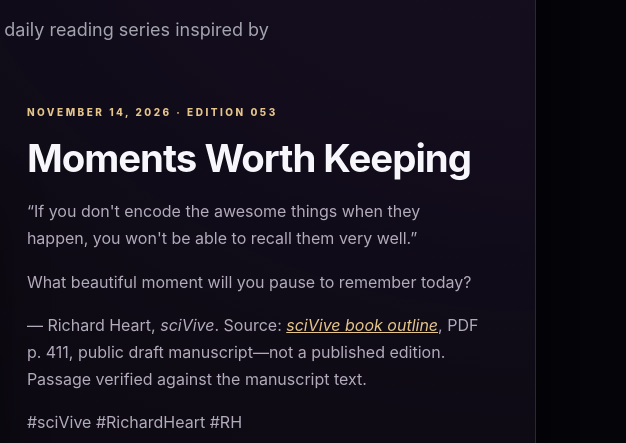
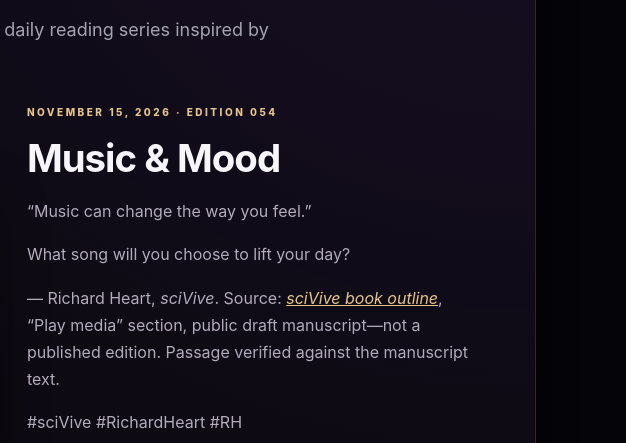
Before and after one commit to walljack1069/RHstandsforRichardHeart, a plain HTML site: page index.html in a window 1280 px wide. Shown: the part 3781-4224 px from the top of the page, 654-1280 px from the left. Drawn offline with Linux system fonts and the light colour scheme.

Commit message:
Publish approved sciVive Daily 054 — Music & Mood

```diff
--- a/index.html
+++ b/index.html
@@ -103,19 +103,19 @@
       <h2 id="scivive-heading">sciVive <span>Daily.</span></h2>
       <p class="scivive-intro">A moment to pause. An idea to put into practice. Explore our daily reading series inspired by Richard Heart’s sciVive.</p>
       <div class="scivive-layout">
-        <a class="scivive-art" href="scivive-daily-053.png" target="_blank" rel="noopener noreferrer" aria-label="Open sciVive Daily edition 053 at full size">
-          <img src="scivive-daily-053.png" width="1254" height="1254" loading="lazy" alt="sciVive Daily 053. If you don't encode the awesome things when they happen, you won't be able to recall them very well. A purple-cloaked traveler recording a memory in his journal beside golden waterfalls.">
+        <a class="scivive-art" href="scivive-daily-054.png" target="_blank" rel="noopener noreferrer" aria-label="Open sciVive Daily edition 054 at full size">
+          <img src="scivive-daily-054.png" width="1254" height="1254" loading="lazy" alt="sciVive Daily 054. Music can change the way you feel. A woman enjoying music through black-and-gold headphones beside a turntable in a purple-and-gold music room.">
         </a>
         <div class="scivive-copy">
-          <div class="scivive-label">NOVEMBER 14, 2026 · EDITION 053</div>
-          <h3>Moments Worth Keeping</h3>
-          <p>“If you don't encode the awesome things when they happen, you won't be able to recall them very well.”</p>
-          <p>What beautiful moment will you pause to remember today?</p>
-          <p>— Richard Heart, <em>sciVive</em>. Source: <a href="https://ia600800.us.archive.org/30/items/SciViveBookOutline_201802/sciVive%20book%20outline.pdf#page=411" target="_blank" rel="noopener noreferrer" style="color:#e6c58b;text-decoration:underline"><em>sciVive book outline</em></a>, PDF p. 411, public draft manuscript—not a published edition. Passage verified against the manuscript text.</p>
+          <div class="scivive-label">NOVEMBER 15, 2026 · EDITION 054</div>
+          <h3>Music &amp; Mood</h3>
+          <p>“Music can change the way you feel.”</p>
+          <p>What song will you choose to lift your day?</p>
+          <p>— Richard Heart, <em>sciVive</em>. Source: <a href="https://ia600800.us.archive.org/30/items/SciViveBookOutline_201802/sciVive%20book%20outline.pdf" target="_blank" rel="noopener noreferrer" style="color:#e6c58b;text-decoration:underline"><em>sciVive book outline</em></a>, “Play media” section, public draft manuscript—not a published edition. Passage verified against the manuscript text.</p>
           <p>#sciVive #RichardHeart #RH</p>
           <p class="scivive-schedule">Our daily series is prepared at <strong>10 a.m. Eastern</strong>. The latest approved edition appears here after publication.</p>
           <div class="scivive-actions">
-            <a class="btn primary" href="scivive-daily-053.png" download="sciVive-Daily-053.png">SAVE THE GRAPHIC ↓</a>
+            <a class="btn primary" href="scivive-daily-054.png" download="sciVive-Daily-054.png">SAVE THE GRAPHIC ↓</a>
             <a class="btn ghost" href="scivive-archive.html">BROWSE THE SCIVIVE ARCHIVE ↗</a>
             <a class="btn ghost" href="https://t.me/RHisRichardHeart" target="_blank" rel="noopener noreferrer">JOIN THE DISCUSSION ↗</a>
           </div>
```
Also changed, not shown: 1 other file.
